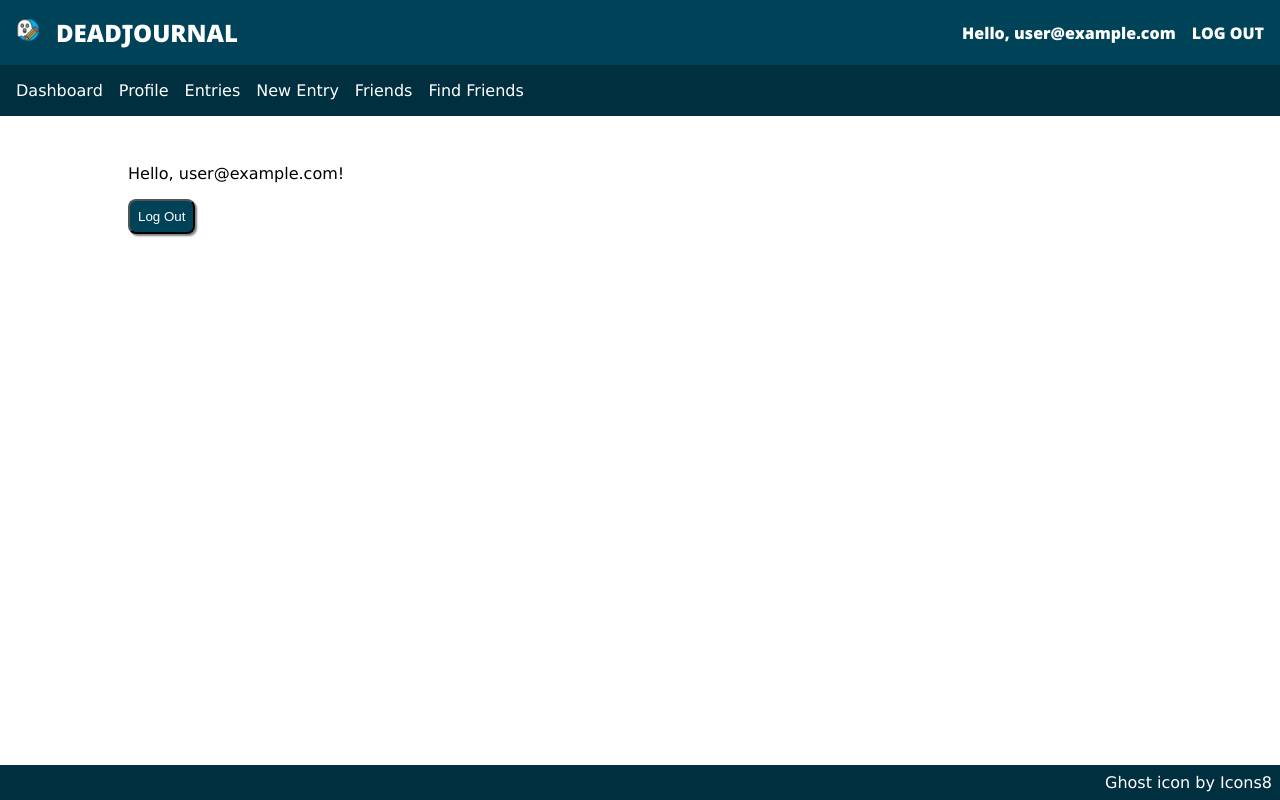
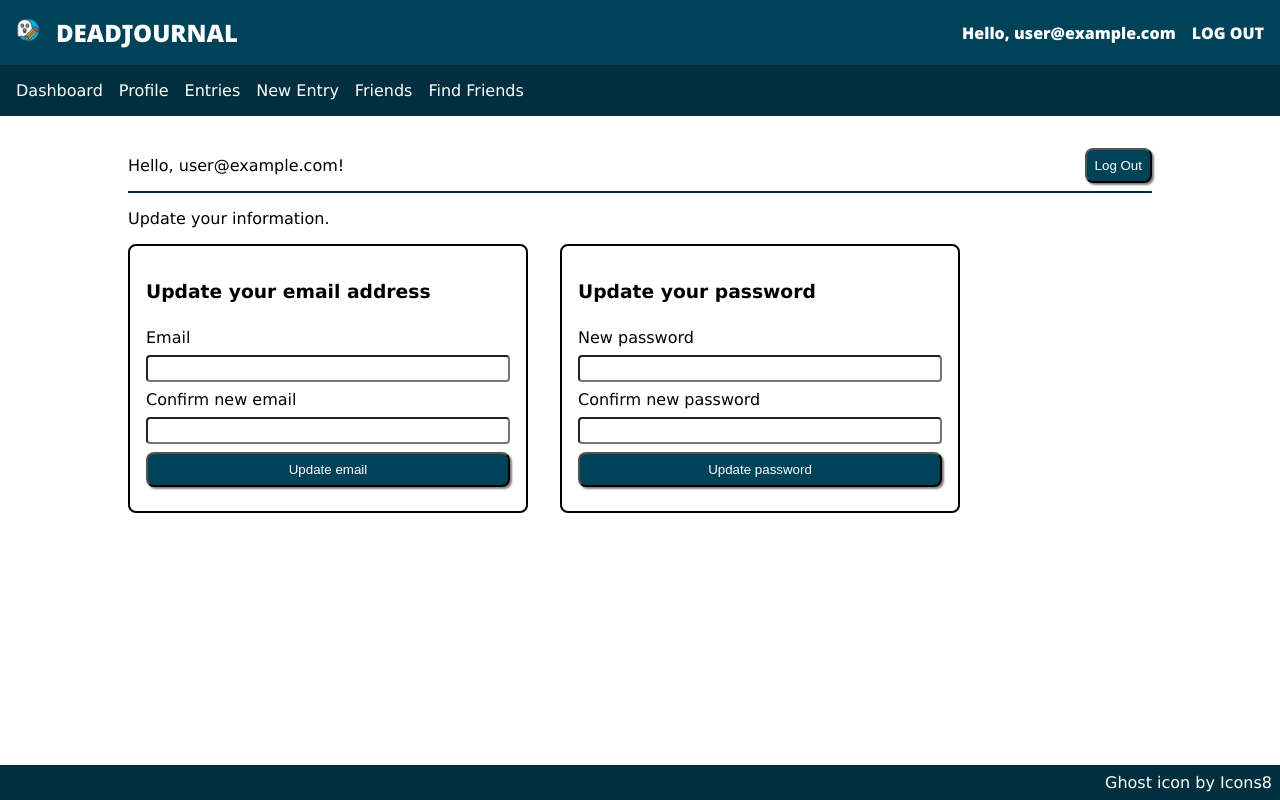
Before and after one commit to jdittert/dead-journal, a React (Create React App) app: page / in a window 1280 px wide. Built offline with nearby package versions, Linux system fonts and the light colour scheme; no server answers; the database is empty; sample sign-in values are in the browser's storage.

Commit message:
Add update email and password fields to dashboard

```diff
--- a/src/components/Dashboard.js
+++ b/src/components/Dashboard.js
@@ -1,15 +1,64 @@
-import React, { useState } from 'react';
+import React, { useRef, useState } from 'react';
 import { useAuth } from '../contexts/AuthContext';
 import { useNavigate } from 'react-router-dom';
 import { useInfo } from '../contexts/InfoContext';
+import { updateEmail, updatePassword } from 'firebase/auth';
+import '../styles/dashboard.css';
 
 function Dashboard() {
     const [error, setError] = useState('')
+    const [loading, setLoading] = useState(false)
+    const [message, setMessage] = useState('')
     const { currentUser, logout } = useAuth()
     const { userInfo } = useInfo()
     const navigate = useNavigate()
+    const emailRef = useRef()
+    const confirmEmailRef = useRef()
+    const passwordRef = useRef()
+    const confirmPasswordRef = useRef()
 
-    async function handleLogout() {
+    async function handleUpdateEmail(e) {
+        e.preventDefault()
+        setError('')
+
+        if (emailRef.current.value !== confirmEmailRef.current.value) {
+            return setError('Emails do not match.')
+        }
+
+        try {
+            setLoading(true)
+
+            await updateEmail(currentUser, emailRef.current.value)
+            setMessage('Email updated.')
+        } catch {
+            setError('Failed to update information.')
+        }
+
+        setLoading(false)
+    }
+
+    async function handleUpdatePassword(e) {
+        e.preventDefault()
+        setError('')
+
+        if (passwordRef.current.value !== confirmPasswordRef.current.value) {
+            return setError('Passwords do not match.')
+        }
+
+        try {
+            setLoading(true)
+
+            await updatePassword(currentUser, passwordRef.current.value)
+            setMessage('Password updated.')
+        } catch {
+            setError('Failed to update information.')
+        }
+
+        setLoading(false)
+    }
+
+    async function handleLogout(e) {
+        e.preventDefault()
         setError('')
 
         try {
@@ -20,18 +69,64 @@ function Dashboard() {
         }
     }
 
+    function resetError(e) {
+        e.preventDefault()
+        setError('')
+    }
+
+    function resetMessage(e) {
+        e.preventDefault()
+        setMessage('')
+    }
+
     return (
         <>
         <div className='main-wrapper'>
-            <div>
-                {error && {error}}
+            <div className='dashboard-header'>
+                <div>Hello, {userInfo ? userInfo.username ? userInfo.username : currentUser.email : currentUser.email}! </div>
+                <div>
+                    <button onClick={handleLogout} className='signup-button'>Log Out</button>
+                </div>
             </div>
-            <div>
-                Hello, {userInfo ? userInfo.username ? userInfo.username : currentUser.email : currentUser.email}!
+            <div className='dashboard-update'>
+                <div>Update your information.</div>
+                {error && <div className='error-message'>
+                        <div className='error-content'>{error}
+                        <button className='error-button' onClick={resetError}>X</button>
+                        </div>
+                    </div>
+                }
+                {message && <div className='success-message'>
+                    <div className='success-content'>{message}
+                    <button className='success-button' onClick={resetMessage}>X</button></div>
+                    </div>
+                }
+                <div className='dashboard-update-forms'>
+                    <div className='signup-form'>
+                        <h3>Update your email address</h3>
+                        <form onSubmit={handleUpdateEmail}
+                        className='signup-inputs'>
+                            <label htmlFor='email'>Email</label>
+                            <input id='email' type='email' ref={emailRef} required />
+                            <label htmlFor='confirmEmail'>Confirm new email</label>
+                            <input id='confirmEmail' type='email' ref={confirmEmailRef} required />
+                            <button type='submit' className='signup-button' disabled={loading} >Update email</button>
+                        </form>
+                    </div>
+                    <div className='signup-form'>
+                        <h3>Update your password</h3>
+                        <form onSubmit={handleUpdatePassword}
+                        className='signup-inputs'>
+                            <label htmlFor='password'>New password</label>
+                            <input id='password' type='password' ref={passwordRef} required />
+                            <label htmlFor='confirmPassword'>Confirm new password</label>
+                            <input id='confirmPassword' type='password' ref={confirmPasswordRef} required />
+                            <button type='submit' className='signup-button' disabled={loading} >Update password</button>
+                        </form>
+                    </div>
+                </div>
             </div>
-            <div>
-                <button onClick={handleLogout} className='signup-button'>Log Out</button>
-            </div>
+
         </div>
         </>
     )
--- /dev/null
+++ b/src/styles/dashboard.css
@@ -0,0 +1,19 @@
+.dashboard-header {
+    border-bottom: 2px solid var(--header-dark);
+    width: 100%;
+    padding-bottom: .5rem;
+    display: flex;
+    justify-content: space-between;
+    align-items: center;
+}
+
+.dashboard-update {
+    display: flex;
+    flex-direction: column;
+    gap: 1rem;
+}
+
+.dashboard-update-forms {
+    display: flex;
+    gap: 2rem;
+}
```
